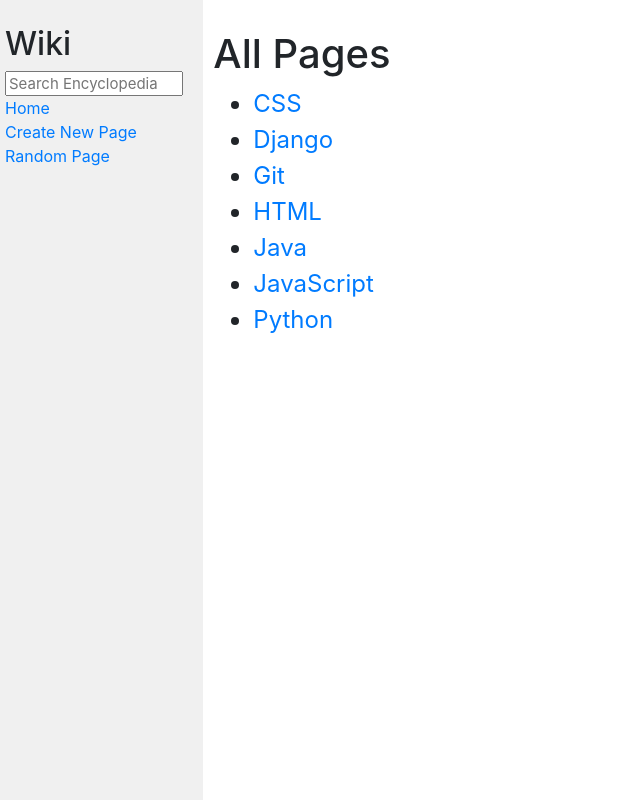
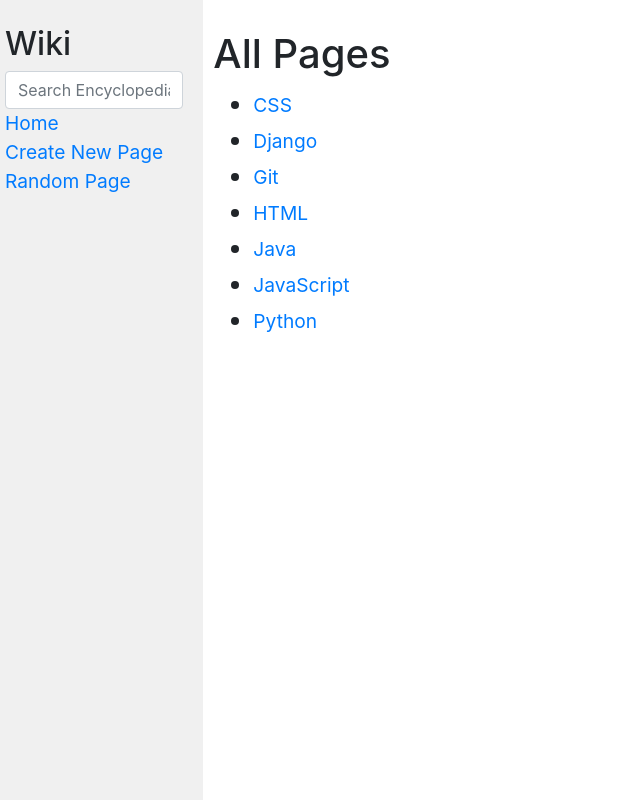
Before and after one commit to Abhishek-Rath/Wiki, a Django app: page / in a window 1280 px wide. Shown: the whole page, without its empty margins (0-640 px from the left). Run offline with Django 3.2, Linux system fonts and the light colour scheme; some libraries are stand-ins or nearby versions.

Commit message:
Added some styling in layout

```diff
--- a/encyclopedia/templates/encyclopedia/layout.html
+++ b/encyclopedia/templates/encyclopedia/layout.html
@@ -6,26 +6,40 @@
     <head>
         <title>{% block title %}{% endblock %}</title>
         <link rel="stylesheet" href="https://stackpath.bootstrapcdn.com/bootstrap/4.4.1/css/bootstrap.min.css" integrity="sha384-Vkoo8x4CGsO3+Hhxv8T/Q5PaXtkKtu6ug5TOeNV6gBiFeWPGFN9MuhOf23Q9Ifjh" crossorigin="anonymous">
-        <!-- <link href="https://cdn.jsdelivr.net/npm/bootstrap@5.0.1/dist/css/bootstrap.min.css" rel="stylesheet" integrity="sha384-+0n0xVW2eSR5OomGNYDnhzAbDsOXxcvSN1TPprVMTNDbiYZCxYbOOl7+AMvyTG2x" crossorigin="anonymous"> -->
         <link href="{% static 'encyclopedia/styles.css' %}" rel="stylesheet">
     </head>
+    <style>
+        a {
+            font-size: 1.2rem;
+            text-decoration: none;
+        }
+
+        a:hover {
+            text-decoration: underline;
+        }
+
+    </style>
     <body>
         <div class="row">
             <div class="sidebar col-lg-2 col-md-3">
                 <form action="{% url 'index' %}" method="POST">
                     {% csrf_token %}
                     <h2>Wiki</h2>
-                        <input class="search" type="text" name="q" placeholder="Search Encyclopedia">
+                        <input class="form-control" type="text" name="q" placeholder="Search Encyclopedia">
                 </form>
+
                 <div>
                     <a href="{% url 'index' %}">Home</a>
                 </div>
+
                 <div>
                     <a href="{% url 'create' %}">Create New Page</a>
                 </div>
+
                 <div>
                    <a href="{% url 'random' %}">Random Page</a>
                 </div>
+
                 {% block nav %}
                 {% endblock %}
             </div>
@@ -35,5 +49,6 @@
             </div>
         </div>
 
+
     </body>
 </html>
```
